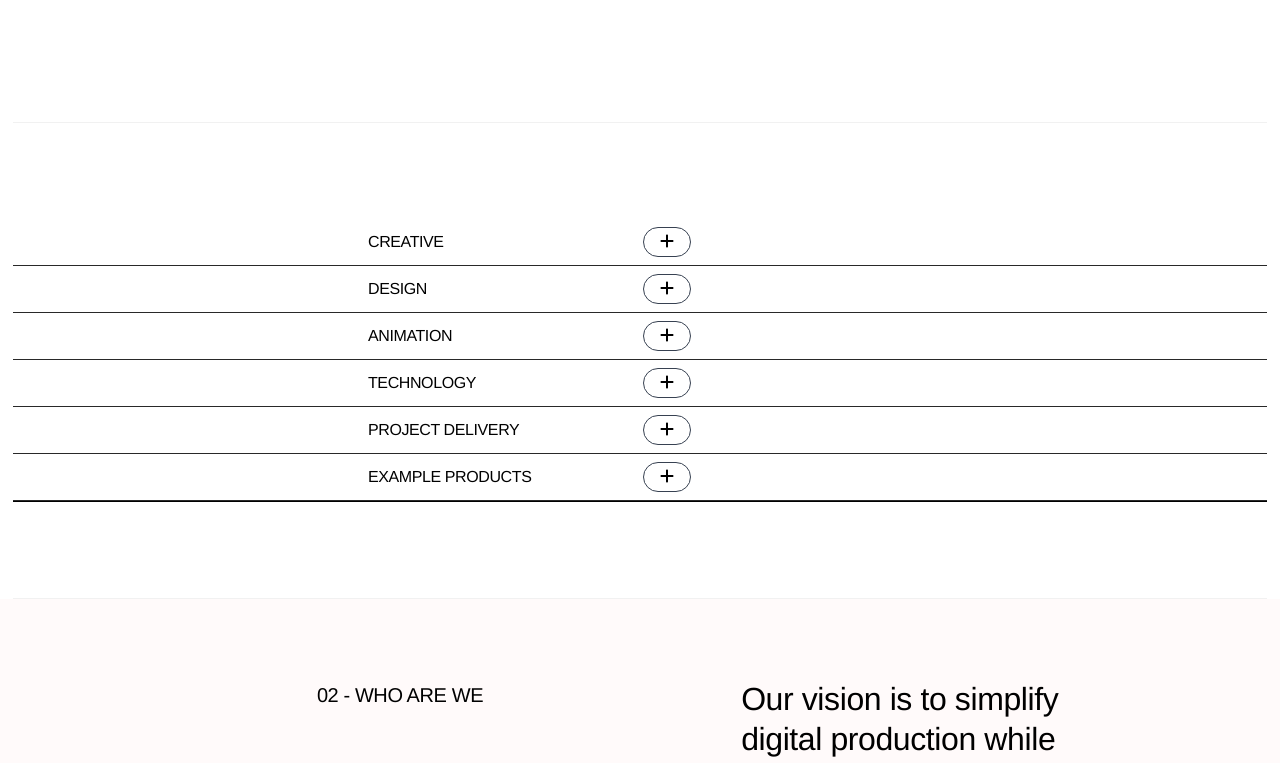
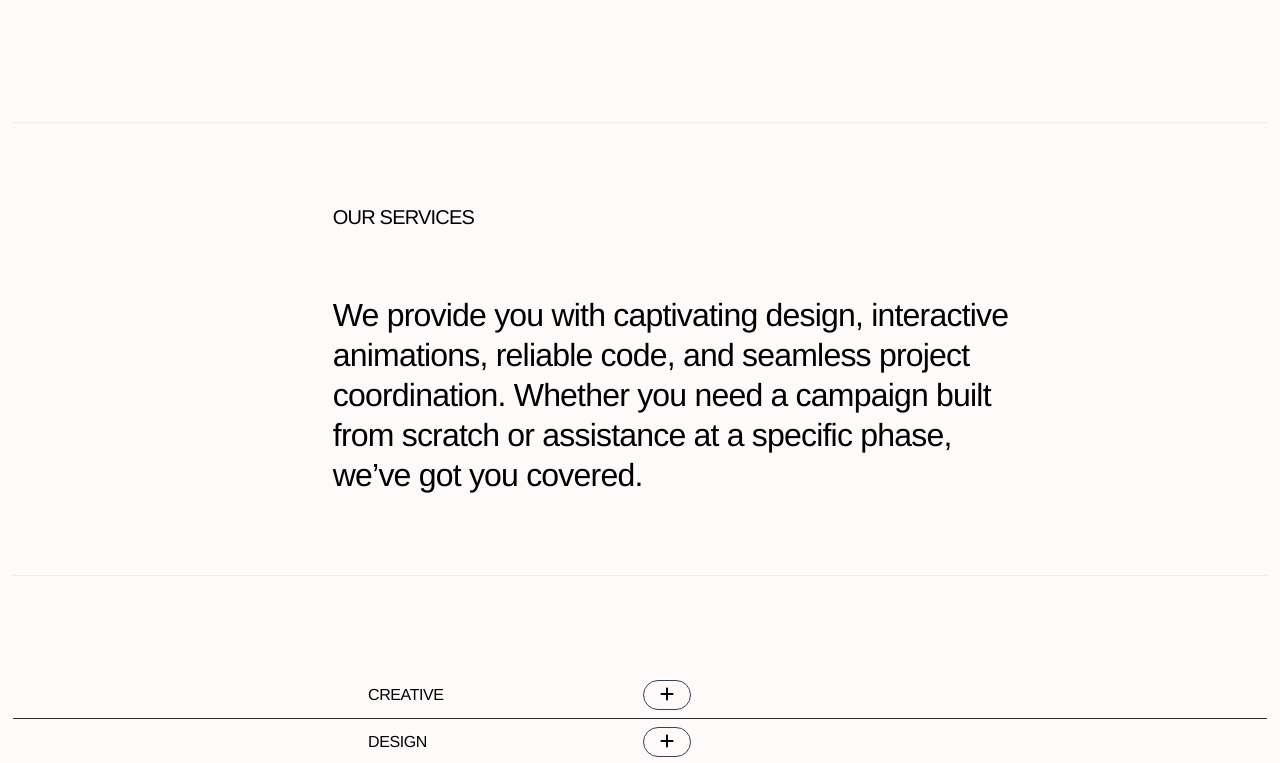
Before and after one commit to bytescom/thirtysixstudio, a React (Vite) app: page / in a window 1280 px wide. Shown: the part 1600-2363 px from the top of the page. Built offline with nearby package versions, Linux system fonts and the light colour scheme.

Commit message:
minor changes

```diff
--- a/src/App.jsx
+++ b/src/App.jsx
@@ -84,7 +84,7 @@ const App = () => {
       </div>
 
 
-      <div className={`relative h-full w-full select ${!isBgChange ? ' dark:bg-black dark:text-white' : 'bg-[#fd2c2a] dark:text-black'} `}>
+      <div className={`relative h-full w-full select ${!isBgChange ? 'bg-[#fffafa] dark:bg-black dark:text-white' : 'bg-[#fd2c2a] dark:text-black'} `}>
         <div className='flex justify-center tracking-tight leading-tight pt-[5rem] pb-[12.5rem]'>
           {showCanvas && data[1].map((canvasdetails, index) => (
             <Canvas key={index} details={canvasdetails} />
@@ -125,7 +125,7 @@ const App = () => {
           <div className='flex flex-col gap-[4rem]'>
             <p >Thirtysixstudio is founded by Gita Jagessar, a queer person of color and seasoned production director from Amsterdam. With over 12 years of experience in digital advertising, Gita has worked with renowned global brands such as Netflix, Converse, Travis Scott, Ben & Jerry’s, and Cash App.</p>
             <button className='text-left'>
-              <span className='text-sm underline border-[1px] border-[#ebe5e5] rounded-[25px] px-[35px] py-[10px] btnhover'>LEARN MORE</span>
+              <span className='text-sm underline border-[1px] border-[#ebe5e5] rounded-[25px] px-[35px] py-[8px] btnhover'>LEARN MORE</span>
             </button>
           </div>
         </div>
@@ -152,7 +152,9 @@ const App = () => {
           <p>Our SS36 work includes community-centric projects for local marginalized groups, as well as career initiatives for marginalized industry talent.</p>
           <p>As a client, the most impactful way you can assist us in reaching our social sustainability goals is by collaborating with our team on a project. We warmly welcome partner- and sponsorships from like-minded individuals and organizations.</p>
           <button className='text-left'>
-            <span className='text-sm underline border-[1px] border-black rounded-[25px] px-[25px] py-[6px] btnhover'>GET IN TOUCH</span>
+            <span className='text-sm underline border-[1px] border-[#ebe5e5] rounded-[25px] px-[35px] py-[8px] btnhover'>
+              GET IN TOUCH
+            </span>
           </button>
         </div>
         <Divider isBgChange={isBgChange} />
@@ -172,7 +174,7 @@ const App = () => {
               <p>If you are a multi-talented individual with exceptional communication skills, eager to elevate your digital craft together with us, we want to hear from you.</p>
               <p>We specifically welcome progressive people who value high-quality work and workplace well-being equally. At Thirtysixstudio, we believe that one can only exist in the presence of the other.</p>
               <button className='text-left'>
-                <span className='text-sm underline border-[1px] border-[#ebe5e5] rounded-[25px] px-[35px] py-[10px] btnhover'>
+                <span className='text-sm underline border-[1px] border-[#ebe5e5] rounded-[25px] px-[35px] py-[8px] btnhover'>
                   DROP US A LINE
                 </span>
               </button>
@@ -210,7 +212,7 @@ const App = () => {
               <p className='text-[2rem]'>Pssst. Looking for something spicy?</p>
               <p >Find the floating adjuma pepper or click the big red button below to unlock our fiery alter ego. Be warned, it’s hot in there! Don’t forget to turn on your sound.</p>
               <button className='text-left'>
-                <span className='text-sm underline bg-[#fd2c2a] border-[1px] border-[#ebe5e5] rounded-[25px] px-[35px] py-[10px] btnhover'>BRING THE HEAT!</span>
+                <span className='text-sm underline bg-[#fd2c2a] border-[1px] border-[#ebe5e5] rounded-[25px] px-[35px] py-[8px] btnhover'>BRING THE HEAT!</span>
               </button>
             </div>
           </div>
@@ -239,7 +241,7 @@ const App = () => {
             <div className='pl-3'>hello@thirtysixstudio.com</div>
             <div className='flex '>
               <button className='text-left '>
-                <span className='text-sm underline border-[1px] border-[#ebe5e5] rounded-[25px] px-[35px] py-[10px] btnhover'>PRIVACY STATEMENT</span>
+                <span className='text-sm underline border-[1px] border-[#ebe5e5] rounded-[25px] px-[35px] py-[8px] btnhover'>PRIVACY STATEMENT</span>
               </button>
             </div>
           </div>
--- a/src/components/ourservices.jsx
+++ b/src/components/ourservices.jsx
@@ -1,6 +1,7 @@
 import React, { useState, useRef, useEffect } from 'react';
 import { FontAwesomeIcon } from '@fortawesome/react-fontawesome';
 import { faPlus, faMinus } from '@fortawesome/free-solid-svg-icons';
+import Divider from './divider';
 
 const categories = [
   {
@@ -88,6 +89,16 @@ const OurServices = ({ isBgChange }) => {
   }, [categories]);
 
   return (
+    <div>
+      <div className='flex flex-col gap-[4rem] max-w-[55%] ml-[26%] leading-tight tracking-tighter py-[5rem]'>
+        <div className='text-xl'>OUR SERVICES</div>
+        <div className='flex flex-col gap-[3rem] text-[2rem]'>
+          <p className=''>We provide you with captivating design, interactive animations, reliable code, and seamless project coordination. Whether you need a campaign built from scratch or assistance at a specific phase, we’ve got you covered.</p>
+        </div>
+      </div>
+
+      <Divider isBgChange={isBgChange} />
+
       <div className='max-w-[98%] m-auto tracking-tight leading-tight py-[6rem]'>
         <div className={`cursor-pointer border-b-[1px] ${!isBgChange ? 'border-black' : 'border-[#fd2c2a]'}`}>
           {categories.map((categoryItem, index) => {
@@ -99,8 +110,7 @@ const OurServices = ({ isBgChange }) => {
                   className='flex justify-between items-center border-b-[1px] border-[#292929] py-2 pl-[22.2rem] pr-[36rem]'
                 >
                   <h3>{categoryItem.title}</h3>
-                <span className={`border-gray-700 hover:text-white hover:bg-black dark:hover:bg-white dark:hover:text-black border-[1px] rounded-2xl py-1 px-4 ${
-                  !isBgChange ? 'hover:bg-black' : 'hover:bg-[#fd2c2a]'
+                  <span className={`border-gray-700 hover:text-white hover:bg-black dark:hover:bg-white dark:hover:text-black border-[1px] rounded-2xl py-1 px-4 ${!isBgChange ? 'hover:bg-black' : 'hover:bg-[#fd2c2a]'
                     }`}>
                     {!isActive ? (
                       <FontAwesomeIcon icon={faPlus} />
@@ -130,6 +140,21 @@ const OurServices = ({ isBgChange }) => {
           })}
         </div>
       </div>
+
+      <div className='flex flex-col gap-[2rem] max-w-[25%] ml-[26%] leading-tight tracking-tight pt-[5rem] pb-[10rem]'>
+        <p>Our SS36 work includes community-centric projects for local marginalized groups, as well as career initiatives for marginalized industry talent.</p>
+        <p>As a client, the most impactful way you can assist us in reaching our social sustainability goals is by collaborating with our team on a project. We warmly welcome partner- and sponsorships from like-minded individuals and organizations.</p>
+
+        {/* btnhover are used from index.css as utility.*/}
+        <button className='text-left'>
+          <span className='text-sm underline border-[1px] border-[#ebe5e5] rounded-[25px] px-[35px] py-[8px] btnhover'>
+            TALK TO US
+          </span>
+        </button>
+      </div>
+
+      <Divider isBgChange={isBgChange} />
+    </div>
   );
 };
 
--- a/src/index.css
+++ b/src/index.css
@@ -14,11 +14,19 @@
   color: white;
 }
 
+
 .btnhover:hover {
-  background-color: black;
+  background: black;
   color: white;
 }
 
+/* Dark Mode Override */
+@media (prefers-color-scheme: dark) {
+  .btnhover:hover {
+    background: white;
+    color: black;
+  }
+}
 /* restrit from selection of canvas components */
 canvas {
   pointer-events: none;
```
Lines whose indentation alone changed are shown as unchanged.
